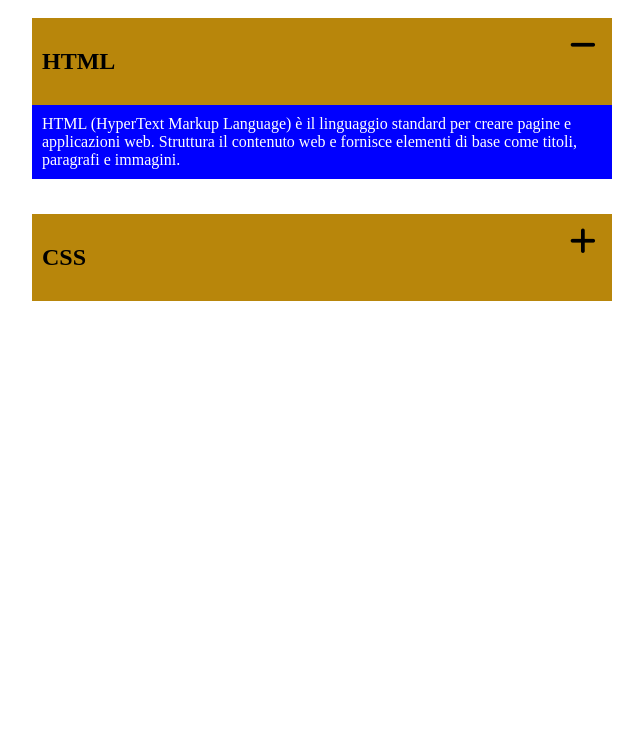
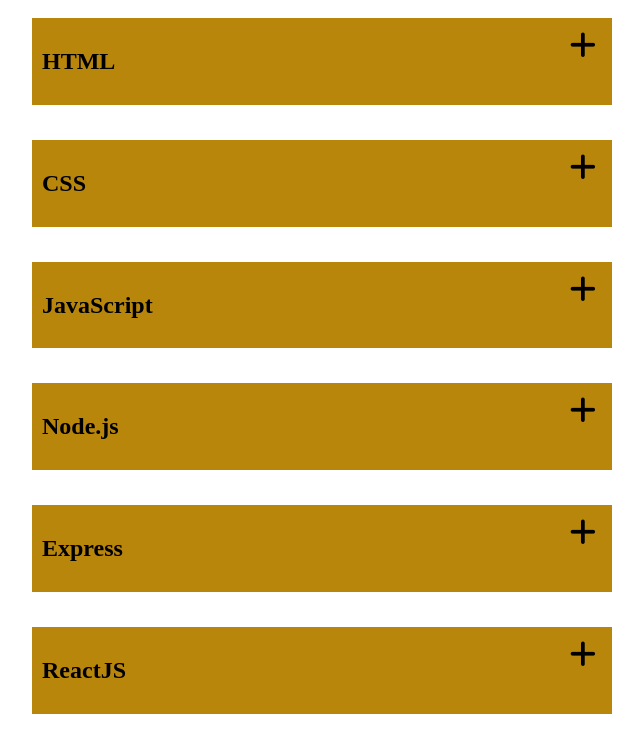
Before and after one commit to federicodececco/react-use-state, a React (Vite) app: page / in a window 1280 px wide. Shown: the top 752 px of the page, without its empty margins (318-961 px from the left). Built offline with nearby package versions, Linux system fonts and the light colour scheme.

Commit message:
add: full dynamicity

```diff
--- a/src/components/Accordion.jsx
+++ b/src/components/Accordion.jsx
@@ -7,23 +7,30 @@
   return (
     <>
       <section>
-        <AccordionElement
-          title={languages[0].title}
-          isLooked={lookedElement === 0}
-          lookTrigger={() => setLookedElement(0)}
-          lookShut={() => setLookedElement(100)}
-        >
-          {languages[0].description}
-        </AccordionElement>
-        <AccordionElement
-          title={languages[1].title}
-          isLooked={lookedElement === 1}
-          lookTrigger={() => setLookedElement(1)}
-          lookShut={() => setLookedElement(100)}
-        >
-          {languages[1].description}
-        </AccordionElement>
+        {languages.map((elem) => {
+          return (
+            <AccordionElement
+              key={elem.id}
+              title={elem.title}
+              isLooked={lookedElement === elem.id}
+              lookTrigger={() => setLookedElement(elem.id)}
+              lookShut={() => setLookedElement(100)}
+            >
+              {elem.description}
+            </AccordionElement>
+          );
+        })}
       </section>
     </>
   );
 }
+{
+  /* <AccordionElement
+title={languages[0].title}
+isLooked={lookedElement === 0}
+lookTrigger={() => setLookedElement(0)}
+lookShut={() => setLookedElement(100)}
+>
+{languages[0].description}
+</AccordionElement> */
+}
```
